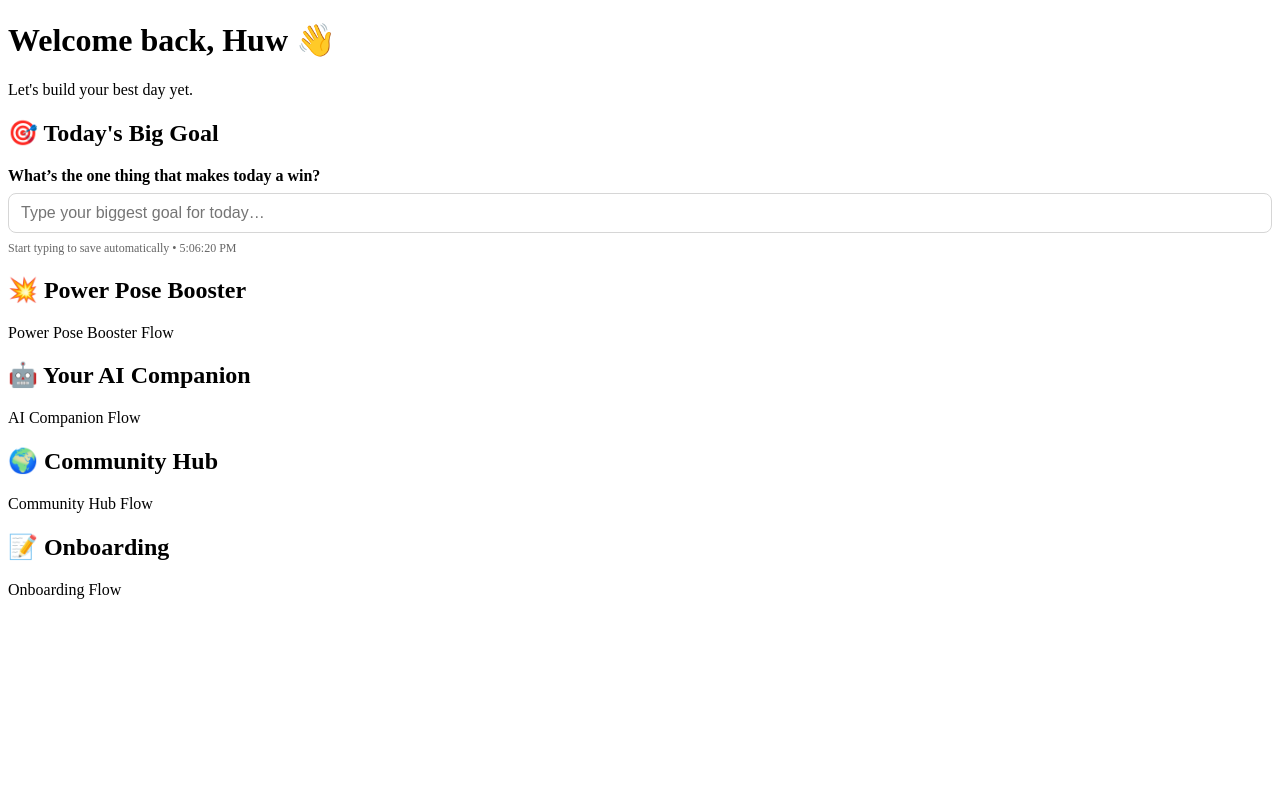
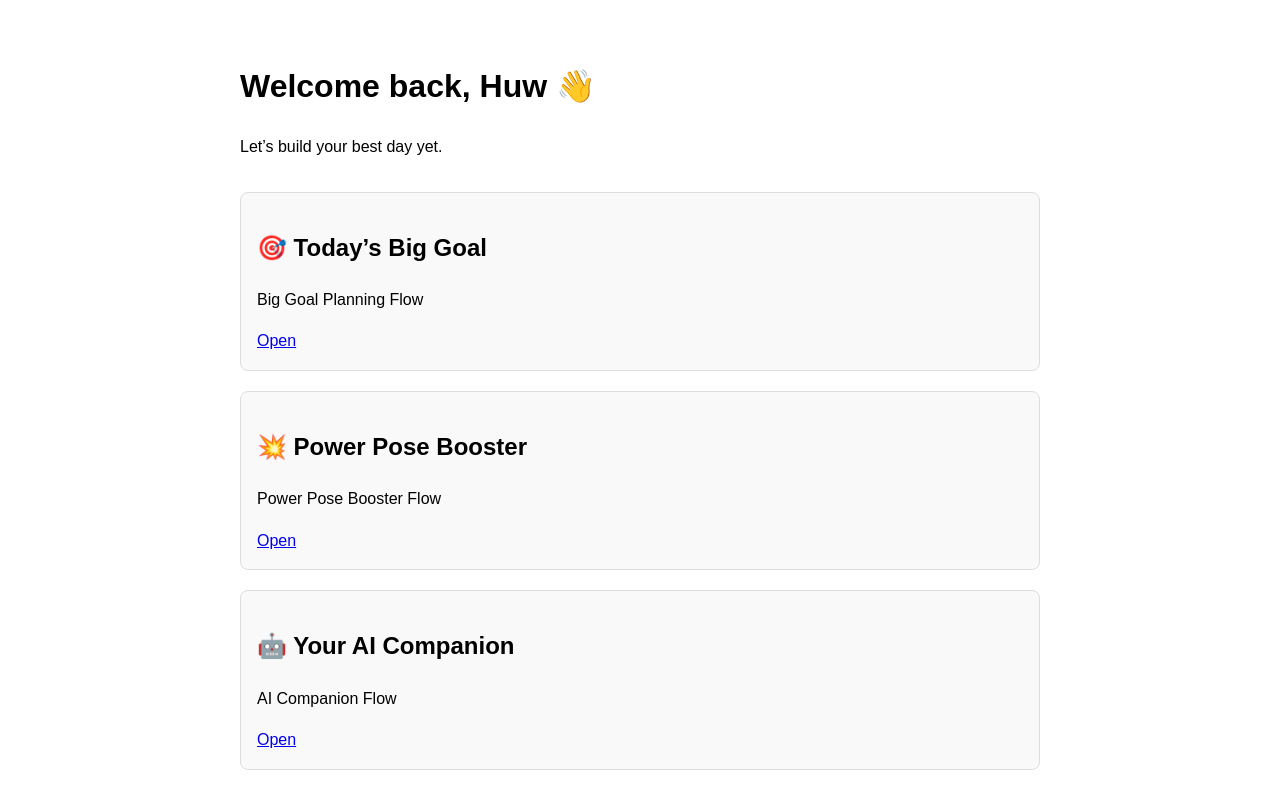
Before and after one commit to HuwBYB/BYB, a React (Vite) app: page / in a window 1280 px wide. Shown: the top 808 px of the page. Built offline with nearby package versions, Linux system fonts and the light colour scheme.

Commit message:
Update App.jsx

```diff
--- a/src/App.jsx
+++ b/src/App.jsx
@@ -1,42 +1,53 @@
 import React from 'react';
+import { Routes, Route, Link } from 'react-router-dom';
+
 import BigGoalPlanner from './components/BigGoalPlanner.jsx';
 import PowerPoseBooster from './components/PowerPoseBooster.jsx';
 import AICompanion from './components/AICompanion.jsx';
-import CommunityHub from './components/CommunityHub.jsx';
-import Onboarding from './components/Onboarding.jsx';
 
-function App() {
+function Landing() {
+  const user = { name: 'Huw' };
   return (
-    <div>
-      <h1>Welcome back, Huw 👋</h1>
-      <p>Let's build your best day yet.</p>
+    <div style={styles.container}>
+      <header style={styles.header}>
+        <h1>Welcome back, {user.name} 👋</h1>
+        <p>Let’s build your best day yet.</p>
+      </header>
 
-      <section>
-        <h2>🎯 Today's Big Goal</h2>
-        <BigGoalPlanner />
-      </section>
+      <div style={styles.card}>
+        <h2>🎯 Today’s Big Goal</h2>
+        <p>Big Goal Planning Flow</p>
+        <Link to="/big-goal">Open</Link>
+      </div>
 
-      <section>
+      <div style={styles.card}>
         <h2>💥 Power Pose Booster</h2>
-        <PowerPoseBooster />
-      </section>
+        <p>Power Pose Booster Flow</p>
+        <Link to="/power-pose">Open</Link>
+      </div>
 
-      <section>
+      <div style={styles.card}>
         <h2>🤖 Your AI Companion</h2>
-        <AICompanion />
-      </section>
-
-      <section>
-        <h2>🌍 Community Hub</h2>
-        <CommunityHub />
-      </section>
-
-      <section>
-        <h2>📝 Onboarding</h2>
-        <Onboarding />
-      </section>
+        <p>AI Companion Flow</p>
+        <Link to="/ai">Open</Link>
+      </div>
     </div>
   );
 }
 
-export default App;
+export default function App() {
+  return (
+    <Routes>
+      <Route path="/" element={<Landing />} />
+      <Route path="/big-goal" element={<BigGoalPlanner />} />
+      <Route path="/power-pose" element={<PowerPoseBooster />} />
+      <Route path="/ai" element={<AICompanion />} />
+    </Routes>
+  );
+}
+
+const styles = {
+  container: { fontFamily: 'sans-serif', padding: '2rem', maxWidth: 800, margin: '0 auto', lineHeight: 1.6 },
+  header: { marginBottom: '2rem' },
+  card: { marginBottom: '1.25rem', padding: '1rem', border: '1px solid #ddd', borderRadius: 8, background: '#f9f9f9' },
+};
```
